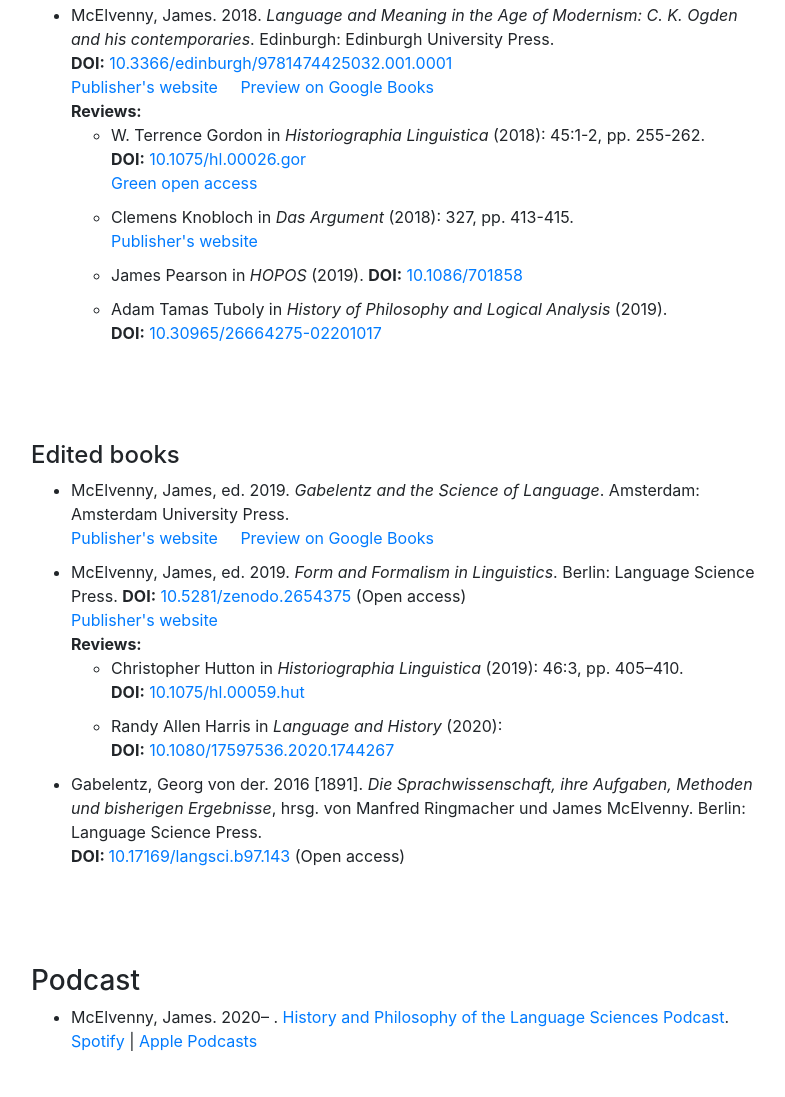
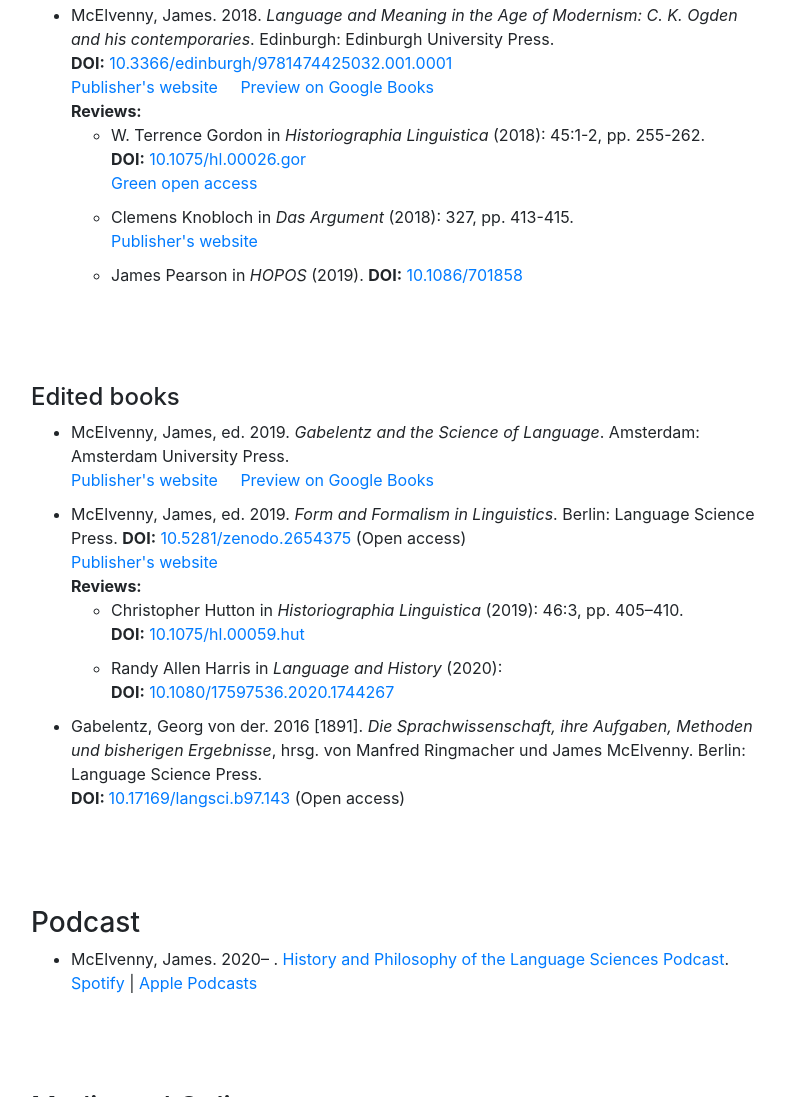
Before and after one commit to jamesmc/jamesmc.github.io, a plain HTML site: page index.html in a window 1280 px wide. Shown: the part 968-2065 px from the top of the page, without its empty margins (244-1029 px from the left). Drawn offline with nearby package versions, Linux system fonts and the light colour scheme.

Commit message:
Update index.html

```diff
--- a/index.html
+++ b/index.html
@@ -117,7 +117,6 @@
                                 <li>W. Terrence Gordon in <em>Historiographia Linguistica</em> (2018): 45:1-2, pp. 255-262. <strong>DOI:</strong>&nbsp;<a href="https://doi.org/10.1075/hl.00026.gor">10.1075/hl.00026.gor</a><br/><a href="https://www.academia.edu/36211085/REVIEW_OF_JAMES_McELVENNY_LANGUAGE_AND_MEANING_IN_THE_AGE_OF_MODERNISM_C.K.OGDEN_AND_HIS_CONTEMPORARIES">Green open access</a></li>
                                 <li>Clemens Knobloch in <em>Das Argument</em> (2018): 327, pp. 413-415.<br/><a href="https://argument.de/produkt/das-argument-327/">Publisher's website</a></li>
                                 <li>James Pearson in <em>HOPOS</em> (2019). <strong>DOI:</strong>&nbsp;<a href="https://doi.org/10.1086/701858">10.1086/701858</a></li>
-                                <li>Adam Tamas Tuboly in <em>History of Philosophy and Logical Analysis</em> (2019). <strong>DOI:</strong>&nbsp;<a href="https://doi.org/10.30965/26664275-02201017">10.30965/26664275-02201017</a></li>
                         </ul>
                         </li>
                     </ul>
```
